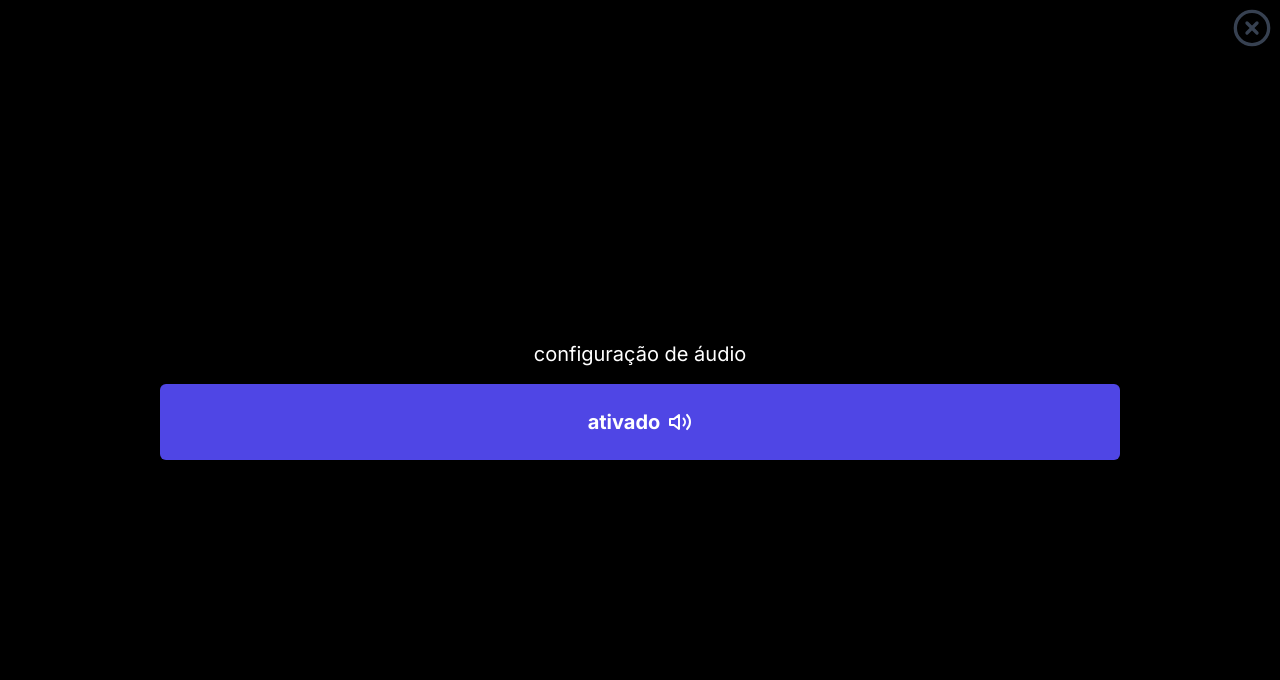
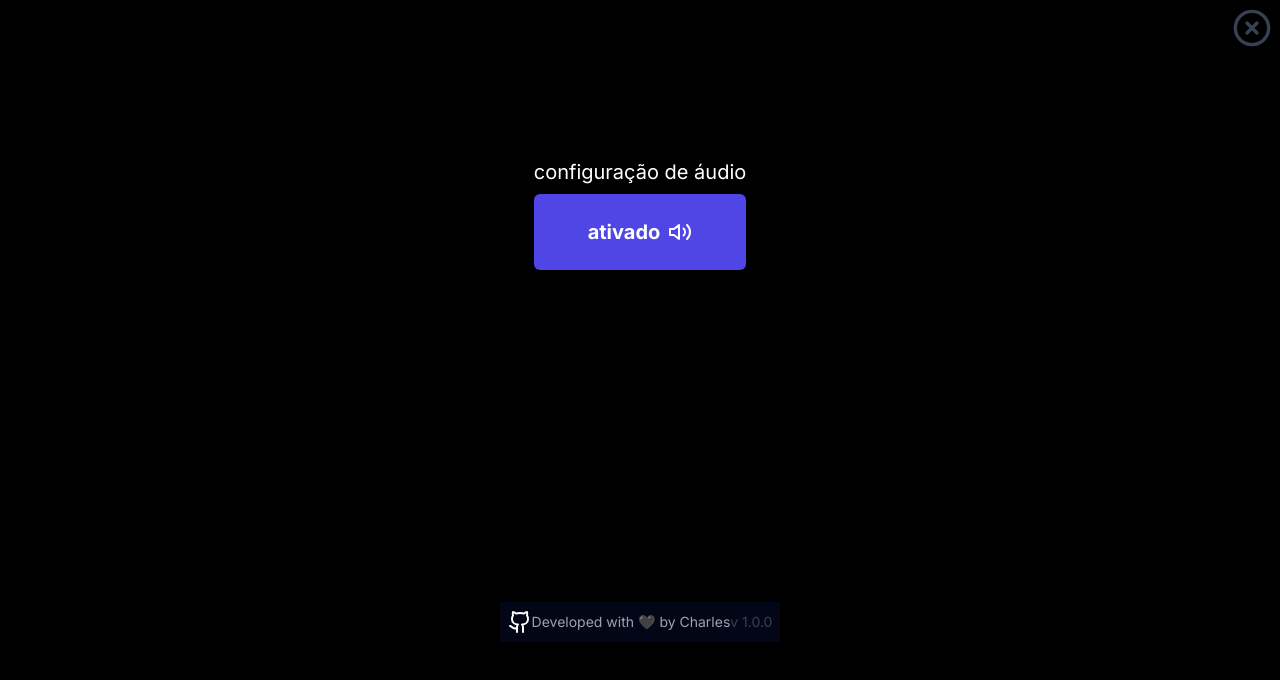
Before and after one commit to charles-mrt/hangman-game, a Next.js app: page / in a window 1280 px wide. Both pictures are taken after a click on the button 453 px from the left and 24 px from the top of the page. Shown: the top 680 px of the page. Built offline with nearby package versions, Linux system fonts and the light colour scheme.

Commit message:
feat: add footer component

```diff
--- a/src/app/components/Header.tsx
+++ b/src/app/components/Header.tsx
@@ -1,6 +1,7 @@
 
 import { Menu, RefreshCw, Volume2, VolumeX, XCircle } from 'lucide-react'
 import { useState } from 'react'
+import { Footer } from './Footer'
 
 interface HeaderProps {
   onResetButton: () => void
@@ -39,7 +40,7 @@ export const Header = ({ onResetButton }: HeaderProps) => {
       </button>
 
       {isActiveMenu &&
-        <div className="bg-black z-[9999] w-screen h-screen fixed top-0 left-0 flex flex-col items-center justify-center gap-2">
+        <div className="bg-black z-[9999] w-screen h-screen fixed top-0 left-0 flex flex-col items-center justify-around gap-2">
 
           <button
             onClick={handleActivMenu}
@@ -47,11 +48,16 @@ export const Header = ({ onResetButton }: HeaderProps) => {
             <XCircle className="text-gray-700 w-10 h-10" />
           </button>
 
-          <span className="text-white text-xl mb-2">configuração de áudio</span>
-          {isAudioActivated
-            ? <button onClick={toggleAudio} className="text-white flex gap-2 items-center justify-center bg-indigo-600 p-6 rounded-md w-3/4 text-xl font-bold">ativado <Volume2 /></button>
-            : <button onClick={toggleAudio} className="text-white flex gap-2 items-center justify-center bg-red-400 p-6 rounded-md w-3/4 text-xl font-bold">desativado <VolumeX /></button>
-          }
+          <div className="flex flex-col gap-2">
+            <span className="text-white text-xl">configuração de áudio</span>
+            {isAudioActivated
+              ? <button onClick={toggleAudio} className="text-white flex gap-2 items-center justify-center bg-indigo-600 p-6 rounded-md w-full text-xl font-bold">ativado <Volume2 /></button>
+              : <button onClick={toggleAudio} className="text-white flex gap-2 items-center justify-center bg-red-400 p-6 rounded-md w-full text-xl font-bold">desativado <VolumeX /></button>
+            }
+          </div>
+
+          <div><Footer /></div>
+
         </div>}
 
     </div>
```
